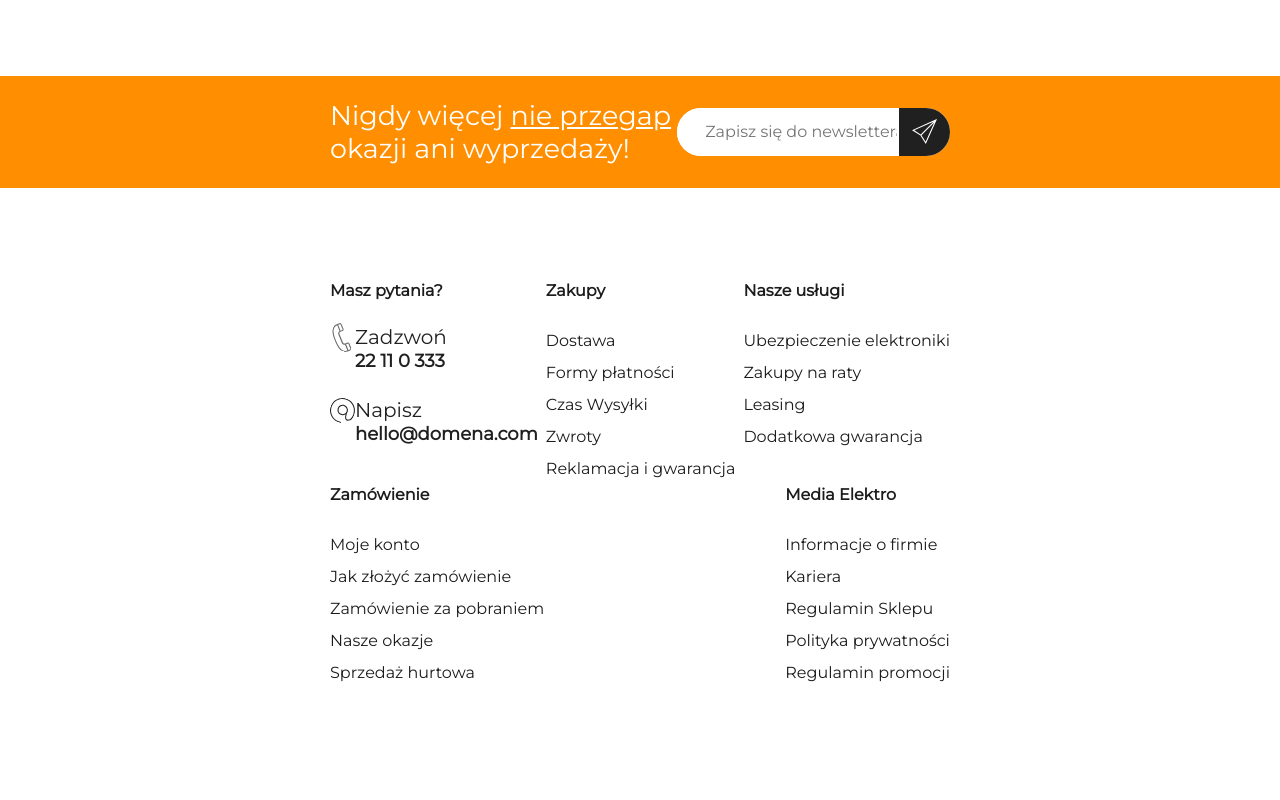
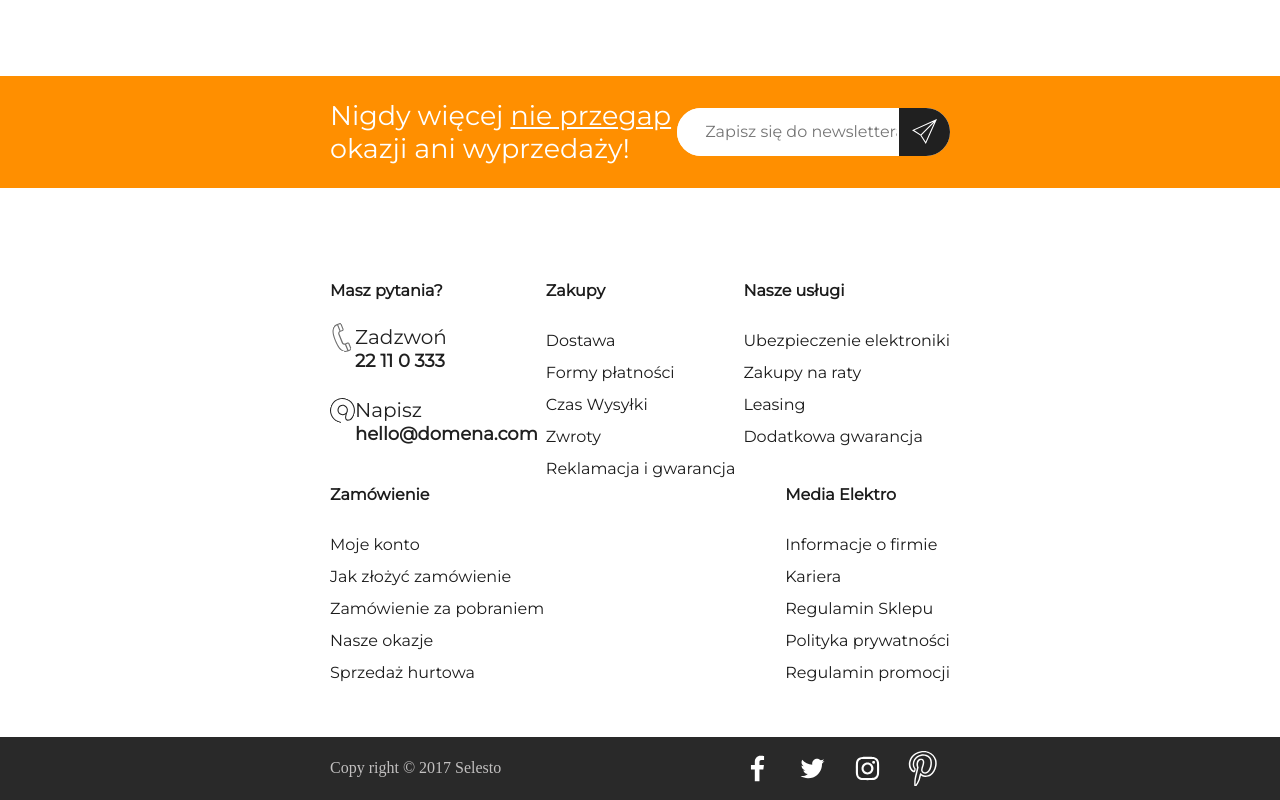
Before and after one commit to PiotrPlachta/exercise-1, a plain HTML site: page index.html in a window 1280 px wide. Shown: the part 2860-3660 px from the top of the page. Before the commit the page ends 3549 px from the top, so only its background shows below. Drawn offline with Linux system fonts and the light colour scheme; a web font is replaced by a local one.

Commit message:
Footer + assets (last segment) 99%

```diff
--- a/index.html
+++ b/index.html
@@ -5,6 +5,7 @@
     <title>Media Elektro</title>
     <link rel="stylesheet" href="main.css">
     <link href="https://fonts.googleapis.com/css?family=Montserrat" rel="stylesheet">
+    <link href="https://fonts.googleapis.com/css?family=Muli" rel="stylesheet">
     <script src="less.js" type="text/javascript"></script>
 </head>
 <body>
@@ -179,5 +180,15 @@
     </div>
 </div>
 
+<div class="footer">
+    <span>Copy right © 2017 Selesto</span>
+    <div class="social">
+        <img src="images/FontAwesome47%201.svg">
+        <img src="images/FontAwesome47%202.svg">
+        <img src="images/FontAwesome47%203.svg">
+        <img src="images/RetinaIcon%209.svg">
+    </div>
+</div>
+
 </body>
 </html>
--- a/main.less
+++ b/main.less
@@ -601,3 +601,27 @@ ul.navbar {
     }
   }
 }
+
+.footer {
+  background-color: #292929;
+  height: 63px;
+  display: flex;
+  align-items: center;
+  padding: 0 330px;
+  margin-top: 48px;
+  > span {
+    font-family: Muli;
+    font-size: 16px;
+    color: #c2c0c0;
+    flex-grow: 1;
+  }
+  >.social {
+    display: flex;
+    > img {
+      height: 35px;
+      width: 35px;
+      fill: @white;
+      margin: 0 10px;
+    }
+  }
+}
```
Also changed, not shown: images/FontAwesome47 1.svg (added), images/FontAwesome47 2.svg (added), images/FontAwesome47 3.svg (added), images/RetinaIcon 9.svg (added), main.css.
